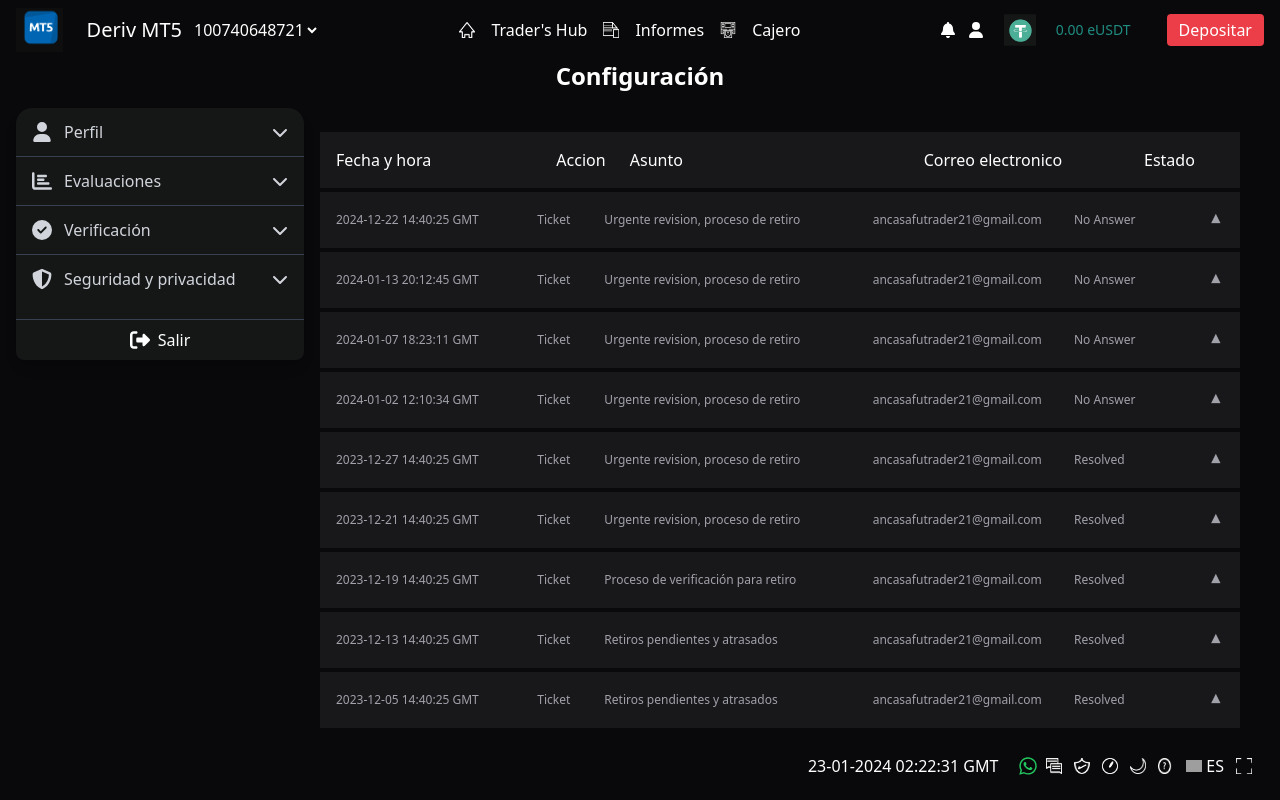
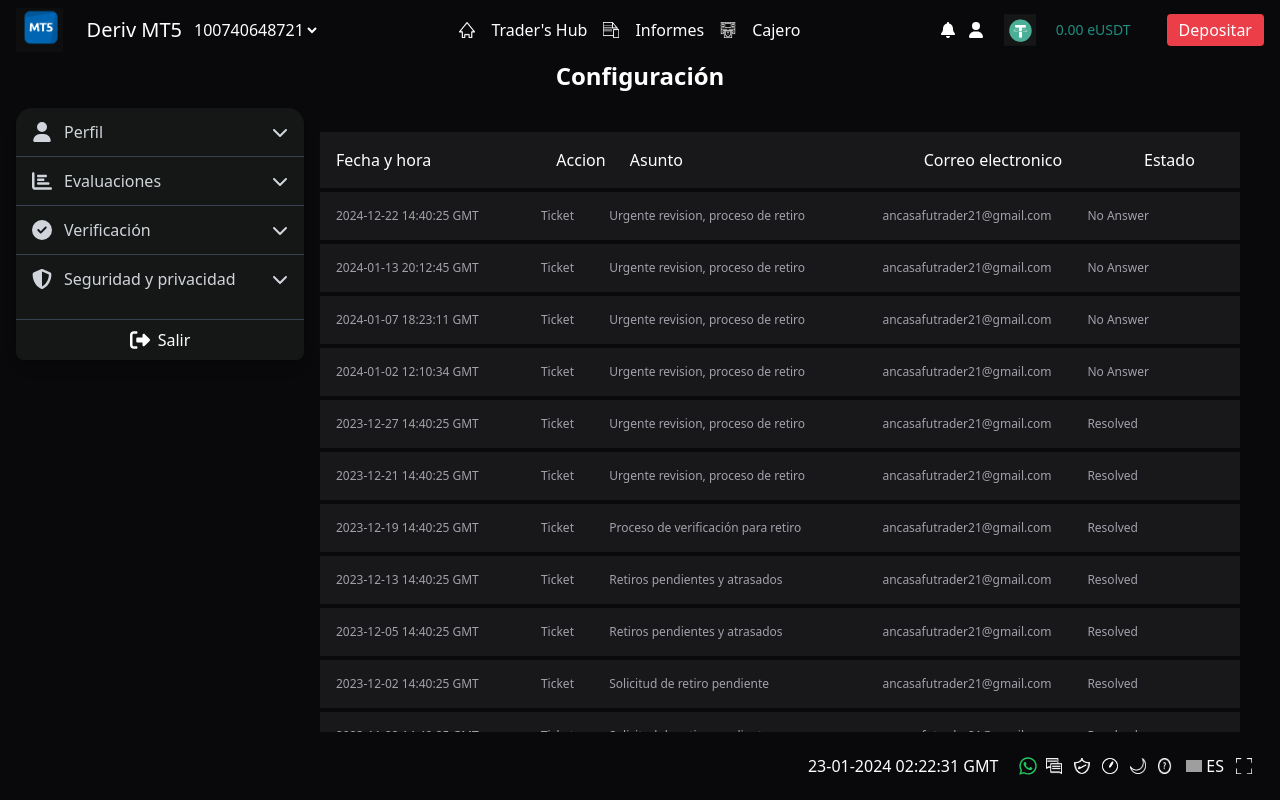
Before and after one commit to Andriuman/MT5, a React (Vite) app: page /tickets in a window 1280 px wide. Shown: the top 800 px of the page. Built offline with nearby package versions, Linux system fonts and the light colour scheme; grey boxes are pictures that could not be loaded.

Commit message:
Arreglos

```diff
--- a/src/components/AcordeonTickets.jsx
+++ b/src/components/AcordeonTickets.jsx
@@ -28,9 +28,6 @@
         <div className='w-40 text-xs'>
           <div>{estado}</div>
         </div>
-        <div className={`transform ${isOpen ? 'rotate-0' : 'rotate-180'}`}>
-          &#9660;
-        </div>
       </div>
       {isOpen && (
         <div className="p-4 bg-zinc-900 text-white p-5">
```
